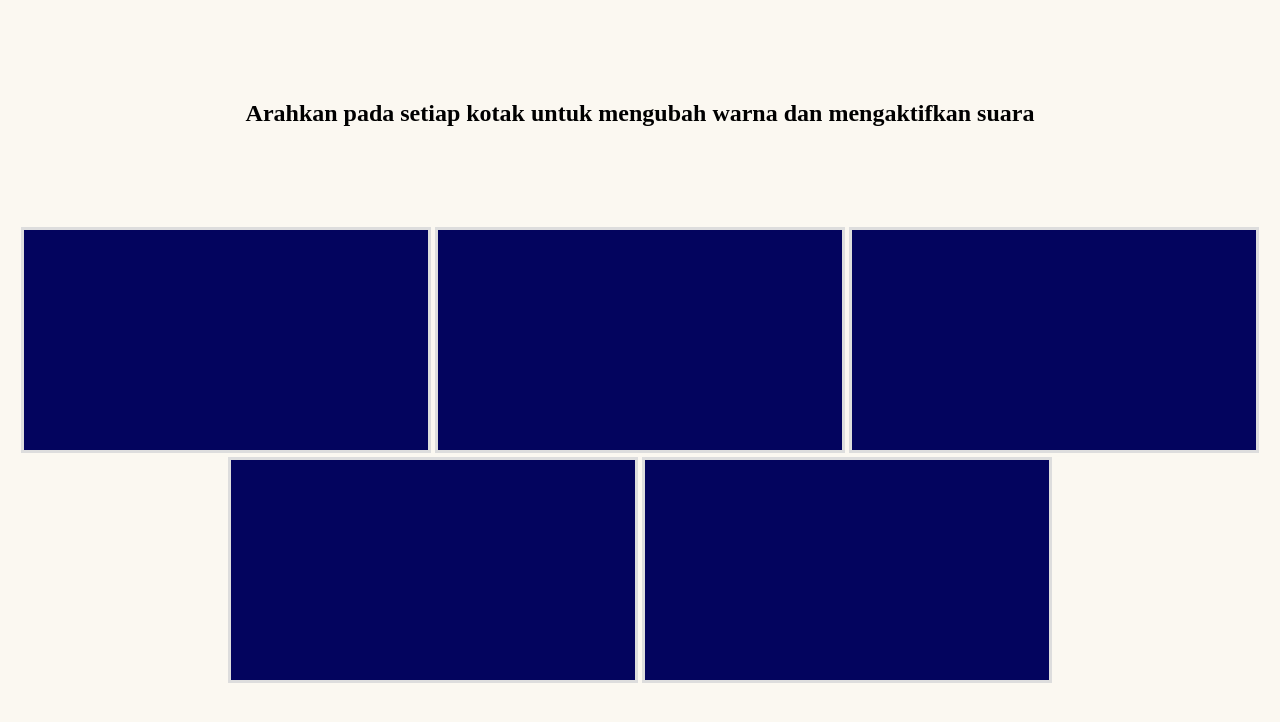
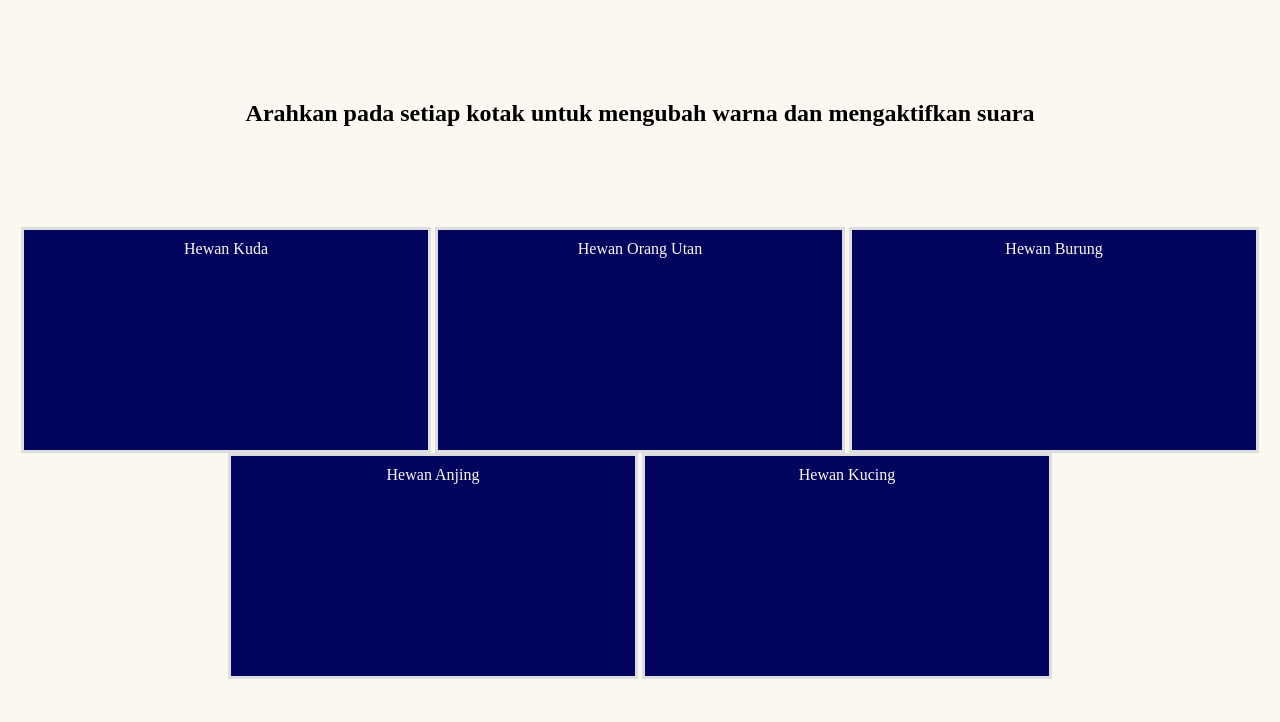
Before and after one commit to PugudBJP/kampus-merdeka, a plain HTML site: page hewan.html in a window 1280 px wide. Drawn offline with Linux system fonts and the light colour scheme.

Commit message:
edit html and css

```diff
--- a/css/style.css
+++ b/css/style.css
@@ -13,6 +13,7 @@ body{
     display: inline-block;
     margin: auto;
     width: 30%;
+    color: #FBF8F1;
     border: 3px solid #ddd;
     padding: 10px;
     text-align: center;
--- a/hewan.html
+++ b/hewan.html
@@ -108,11 +108,11 @@
     <h2>Arahkan pada setiap kotak untuk mengubah
         warna dan mengaktifkan suara</h2>
 
-        <div id="div1"></div>
-        <div id="div2"></div>
-        <div id="div3"></div>
-        <div id="div4"></div>
-        <div id="div5"></div>
+        <div id="div1">Hewan Kuda</div>
+        <div id="div2">Hewan Orang Utan</div>
+        <div id="div3">Hewan Burung</div>
+        <div id="div4">Hewan Anjing</div>
+        <div id="div5">Hewan Kucing</div>
 
 
 </body>
```
